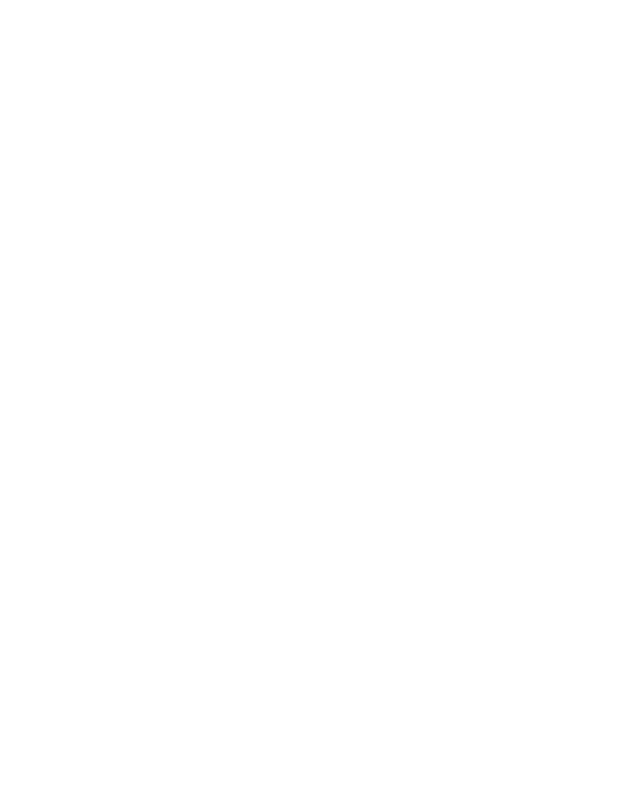
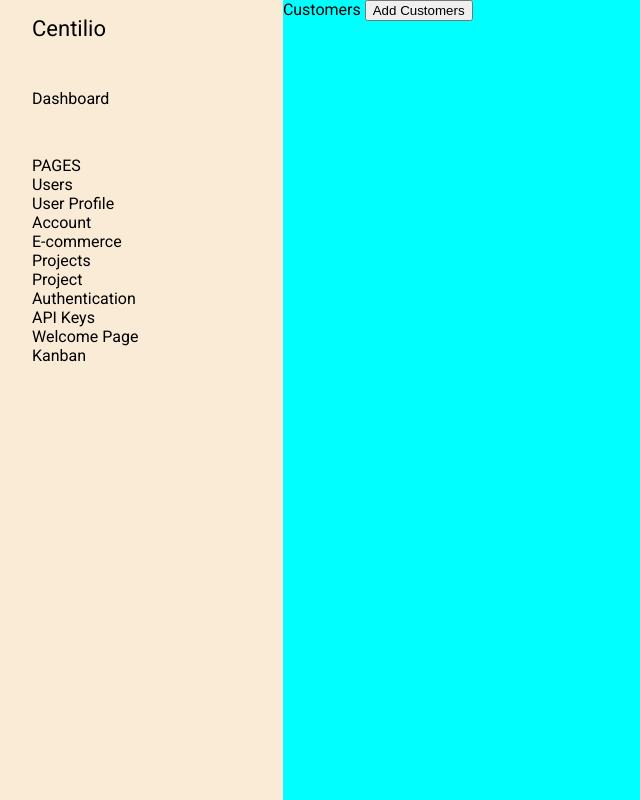
Before and after one commit to chromecodes/kt, a plain HTML site: page index.html in a window 1280 px wide. Shown: the whole page, without its empty margins (0-640 px from the left). Drawn offline with Linux system fonts and the light colour scheme; files that its build step writes are made by us from their sources.

Commit message:
working on layout

```diff
--- a/index.html
+++ b/index.html
@@ -6,10 +6,54 @@
     <meta http-equiv="X-UA-Compatible" content="IE=edge">
     <meta name="viewport" content="width=device-width, initial-scale=1.0">
     <title>task-1</title>
+    <link rel="stylesheet" href="/task/stlyle.css">
+    <script src="/task/script.js" defer></script>
+    <link rel="preconnect" href="https://fonts.googleapis.com">
+    <link rel="preconnect" href="https://fonts.gstatic.com" crossorigin>
+    <link href="https://fonts.googleapis.com/css2?family=Roboto&display=swap" rel="stylesheet">
 </head>
 
 <body>
+    <div class="root">
+        <div class="nav">
+            <div class="title"> Centilio </div>
+            <div class="dash"> Dashboard</div>
+            <div class="pages">
+                PAGES
+                <div class="pagesCnt">
+                    <div class="users">Users</div>
+                    <div class="user">User Profile</div>
+                    <div class="account">Account</div>
+                    <div class="commers">E-commerce</div>
+                    <div class="projects">Projects</div>
+                    <div class="project">Project</div>
 
+                    <div class="auth">Authentication</div>
+                    <div class="api">API Keys</div>
+                    <div class="welcome">Welcome Page</div>
+                    <div class="kanban">Kanban</div>
+
+                </div>
+            </div>
+        </div>
+        <div class="main">
+            <header class="header"></header>
+            <div class="warpper">
+                <div class="cnt">
+                    Customers
+
+                    <button class="add">
+                        Add Customers
+                    </button>
+                </div>
+
+                <div class="content"></div>
+
+            </div>
+        </div>
+
+
+    </div>
 </body>
 
 </html>
--- a/stlyle.css
+++ b/stlyle.css
@@ -0,0 +1,26 @@
+body {
+  font-family: "Roboto", sans-serif;
+  margin: 0;
+  padding: 0;
+}
+.root {
+  height: 100vh;
+  width: 100vw;
+  display: flex;
+}
+.nav {
+  width: 18%;
+  padding: 1rem 2rem;
+  font-family: "Roboto", sans-serif;
+  background-color: antiquewhite;
+  display: flex;
+  flex-direction: column;
+  gap: 3rem;
+}
+.main {
+  width: 82%;
+  background-color: aqua;
+}
+.title {
+  font-size: 22px;
+}
```
